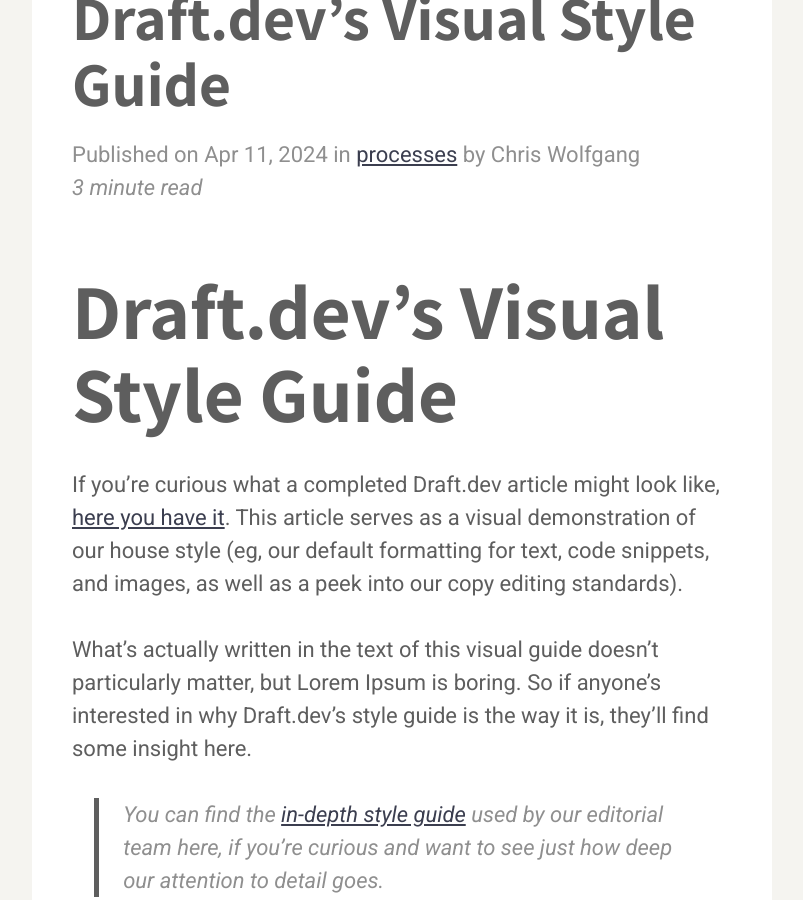
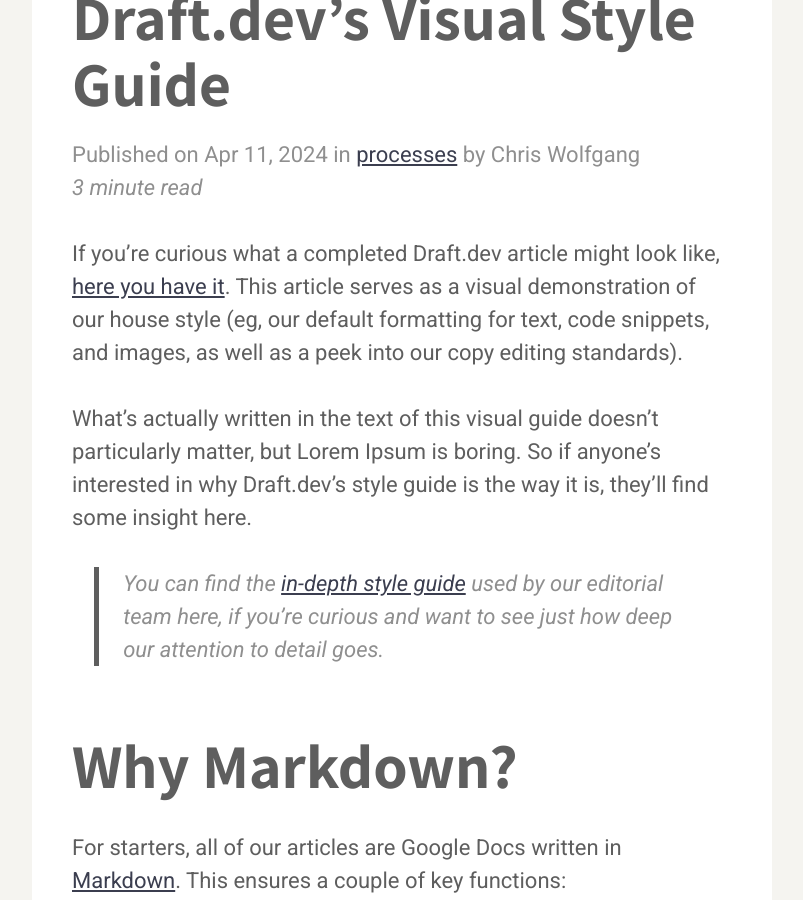
Before and after one commit to karllhughes/learn, a Jekyll site: the page built from _posts/2022-05-16-draft-dev’s-visual-style-guide.md, in a window 1280 px wide and 900 px high, scrolled down 681 px. Shown: the whole window, without its empty margins (238-1041 px from the left). Built offline with Jekyll 4.4.1, drawn with Linux system fonts in a browser that asks for light colours; a script that is not in the unit is left out.

Commit message:
Update Posts “2022-05-16-draft-dev’s-visual-style-guide”

```diff
--- a/_posts/2022-05-16-draft-dev’s-visual-style-guide.md
+++ b/_posts/2022-05-16-draft-dev’s-visual-style-guide.md
@@ -10,8 +10,6 @@
 date: 2024-04-11T11:19:01.384Z
 img: /assets/posts/style-guide.jpg
 ---
-# Draft.dev’s Visual Style Guide
-
 If you’re curious what a completed Draft.dev article might look like, [here you have it](https://docs.google.com/document/d/15o2U0y9PKGAsxis3NROcpGN02v6ijCj49gZ4X3_ZQww/edit). This article serves as a visual demonstration of our house style (eg, our default formatting for text, code snippets, and images, as well as a peek into our copy editing standards).
 
 What’s actually written in the text of this visual guide doesn’t particularly matter, but Lorem Ipsum is boring. So if anyone’s interested in why Draft.dev’s style guide is the way it is, they’ll find some insight here.
```
